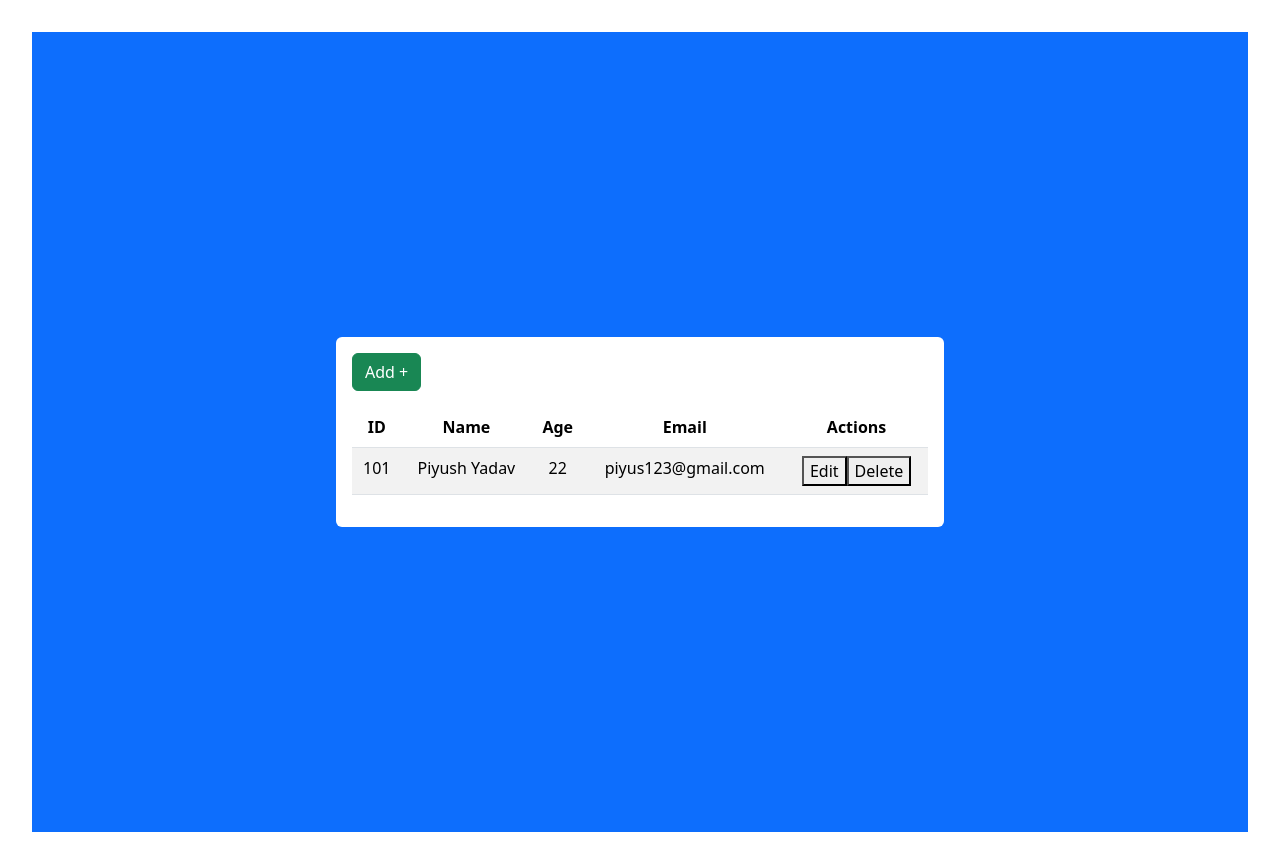
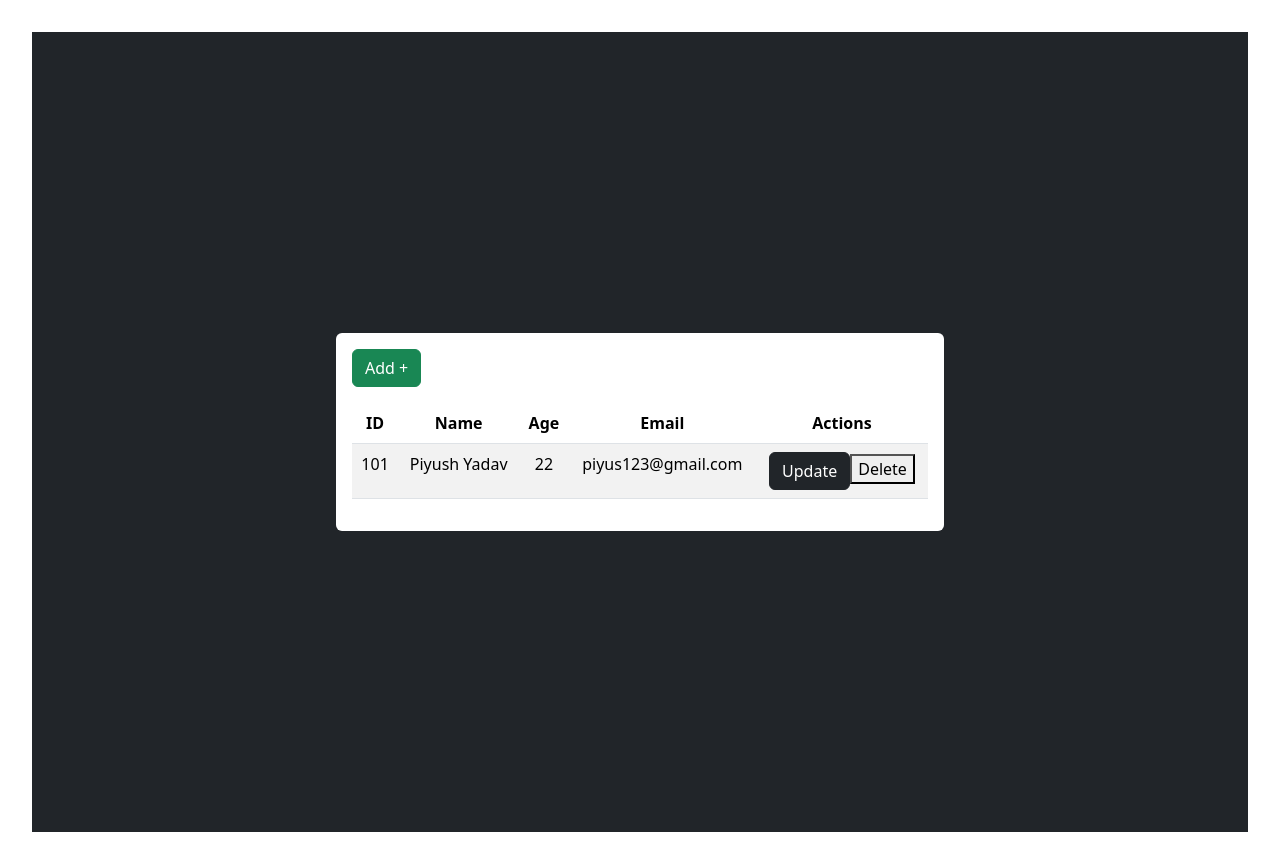
Before and after one commit to itspiyush3451/CRUD, a React (Vite) app in the folder frontend/: page / in a window 1280 px wide. Built offline with nearby package versions, Linux system fonts and the light colour scheme.

Commit message:
Changed the <button> to <Link> because i needed to route to different page

```diff
--- a/frontend/src/components/Users.jsx
+++ b/frontend/src/components/Users.jsx
@@ -3,7 +3,7 @@ import { useState } from "react";
 import { Link } from "react-router-dom";
 import "bootstrap/dist/css/bootstrap.min.css";
 
-function Users() {
+const Users = () => {
   const [users, setUsers] = useState([
     {
       ID: 101,
@@ -13,7 +13,7 @@ function Users() {
     },
   ]);
   return (
-    <div className="d-flex vh-100 bg-primary justify-content-center align-items-center">
+    <div className="d-flex vh-100 bg-dark justify-content-center align-items-center">
       <div className="w-50 bg-white rounded p-3">
         <Link to="/create" className="btn btn-success float-start mb-3">
           Add +
@@ -38,7 +38,9 @@ function Users() {
                   <td>{user.Age}</td>
                   <td>{user.Email}</td>
                   <td>
-                    <button>Edit</button>
+                    <Link to="/update" className="btn btn-dark">
+                      Update
+                    </Link>
                     <button>Delete</button>
                   </td>
                 </tr>
@@ -49,6 +51,6 @@ function Users() {
       </div>
     </div>
   );
-}
+};
 
 export default Users;
```
